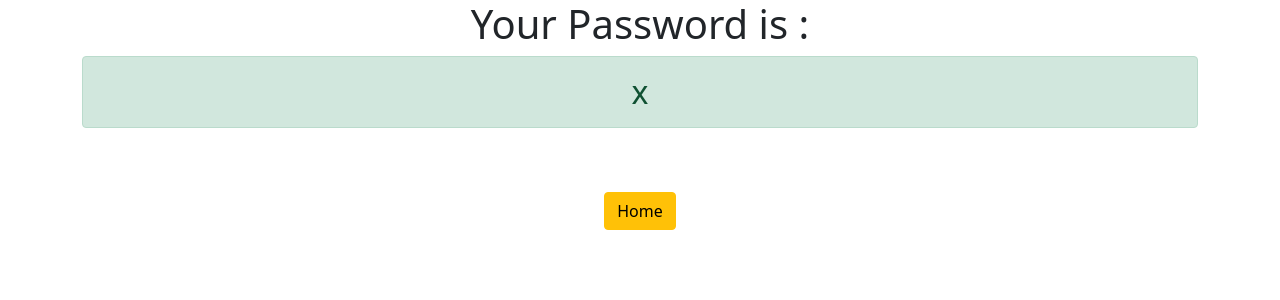
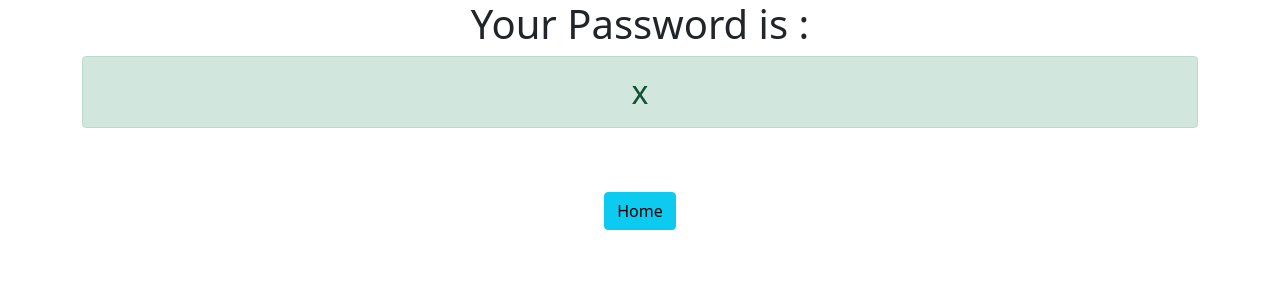
Before and after one commit to adith01/django3-pwd-generator, a Django app: template generator/templates/generator/password.html in a window 1280 px wide. Shown: the top 300 px of the page. Run offline with Django 3.2, Linux system fonts and the light colour scheme; the template is opened without the code that fills it: most values are stand-ins (such as "Sample title", 1, 10 or a date in 2020).

Commit message:
I made some tweaks

```diff
--- a/generator/templates/generator/password.html
+++ b/generator/templates/generator/password.html
@@ -11,7 +11,7 @@
     <h2 class="alert alert-success">{{ password}}</h2>
     <br>
     <br>
-    <a href="{% url 'home' %}" class="btn btn-warning">Home</a>
+    <a href="{% url 'home' %}" class="btn btn-info">Home</a>
 </body>
 </div>
 </html>
--- a/password_generator/settings.py
+++ b/password_generator/settings.py
@@ -8,7 +8,7 @@ BASE_DIR = Path(__file__).resolve().parent.parent
 # See https://docs.djangoproject.com/en/3.1/howto/deployment/checklist/
 
 # SECURITY WARNING: keep the secret key used in production secret!
-SECRET_KEY = 'asx=$ihiaj^ua-aa(^otlyu+xcv2dijc-&y9l8!k3%da3e8*bwe*'
+SECRET_KEY = 'adithasx=$ihiaj^ua-aa(^otlyu+xcv2dijc-&y9l8!k3%da3e8*bwe*'
 
 # SECURITY WARNING: don't run with debug turned on in production!
 DEBUG = True
```
